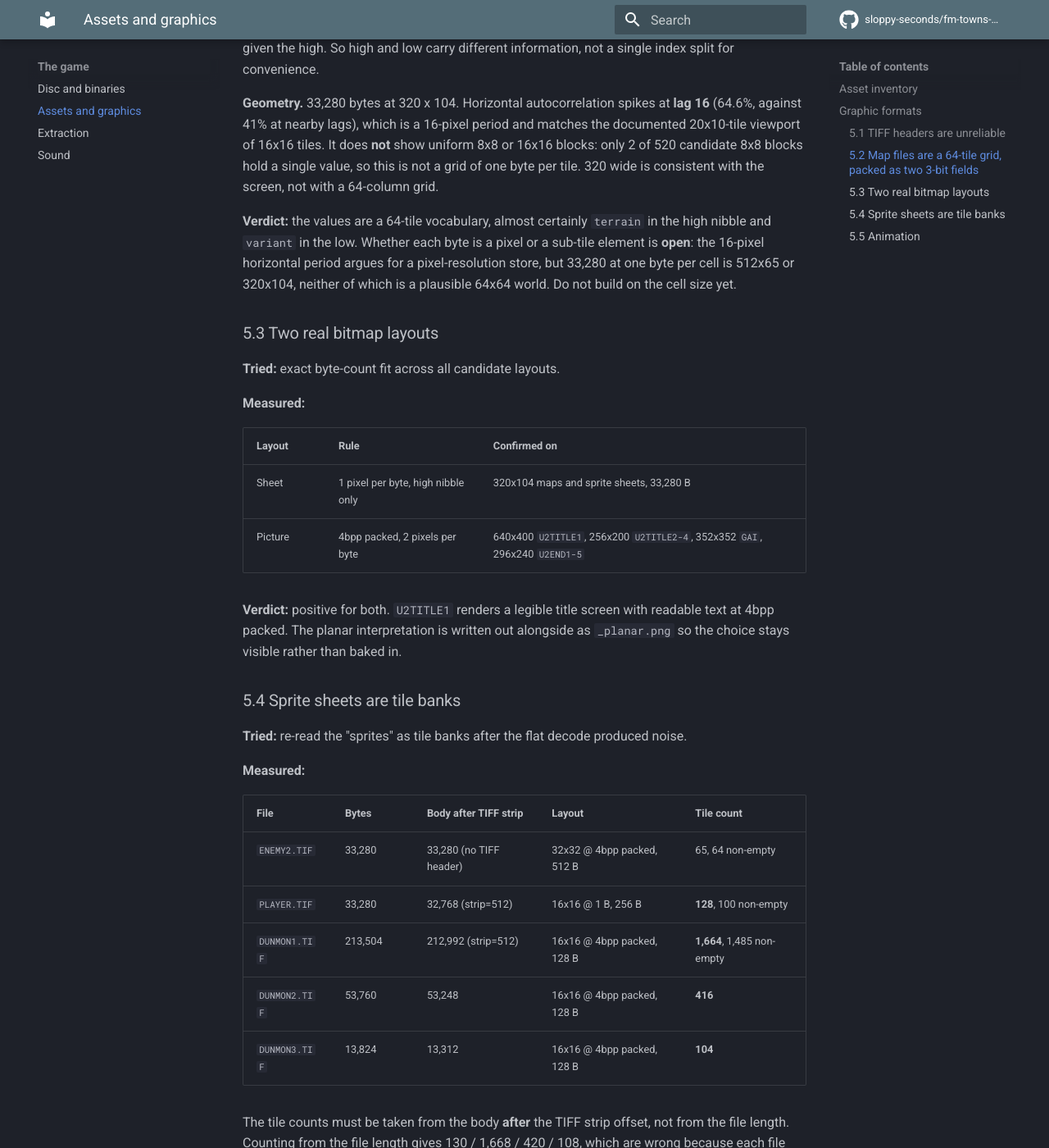
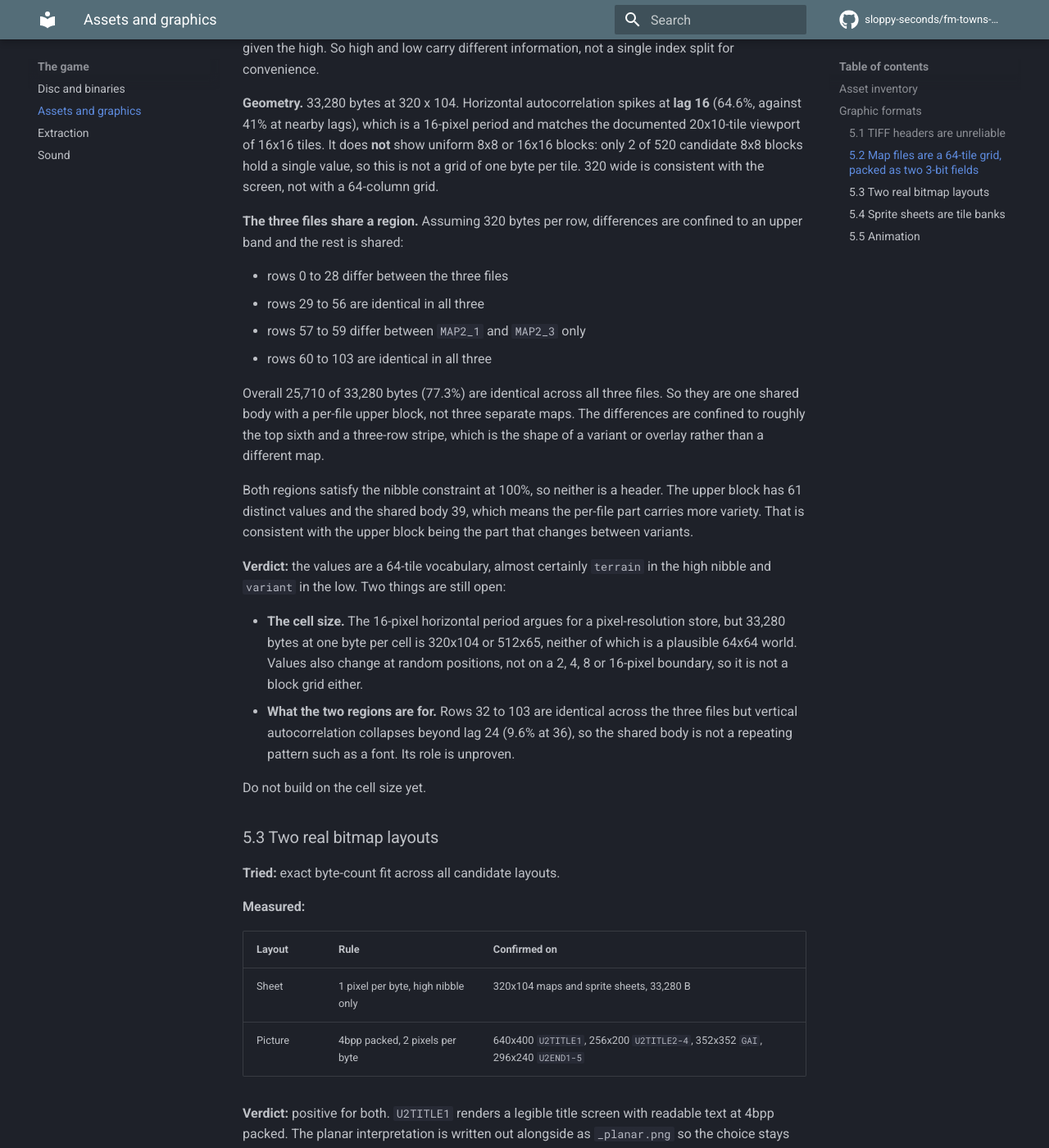
Before and after one commit to sloppy-seconds/fm-towns-ultima, an MkDocs documentation site: the page built from docs/assets-and-graphics.md, in a window 1280 px wide and 1400 px high, scrolled down 2790 px. Shown: the whole window at 82% size. Built offline with MkDocs 1.6.1 and Material for MkDocs 9.7.7, drawn with Linux system fonts in a browser that asks for light colours; comment, search, counter and statistics services are not loaded.

Commit message:
MAP2_1/2/3 are variants of one map, and the cell model is still open
Chasing the geometry produced a better fact than the geometry would have been.

The three map files are not three maps. Assuming 320-byte rows, differences are
confined to an upper band: rows 0 to 28 differ, rows 29 to 56 are identical in all
three, rows 57 to 59 differ between MAP2_1 and MAP2_3 only, and rows 60 to 103 are
identical again. 25,710 of 33,280 bytes (77.3%) match across all three. That is one
shared body with a per-file overlay, not three separate worlds.

What did not resolve is the cell size, and every cheap hypothesis is now excluded.
Values change at random positions rather than on a 2, 4, 8 or 16-pixel boundary, so
it is not a block grid. Nibbles never exceed 7, so it is not 4bpp pairs either.
Only 2 of 520 candidate 8x8 blocks are uniform. The 16-pixel horizontal
autocorrelation spike is real but does not by itself imply 16x16 cells.

An apparent lattice in the shared region turned out to be an artefact of my own
downsampling. Vertical autocorrelation collapses past lag 24 (9.6% at 36), so the
shared body is not a repeating pattern such as a font. I nearly wrote that up as a
glyph table.

tools/mapfmt.js now reports the cross-file comparison as well as the per-file
measurements, so the row bands above are reproducible rather than remembered.

```diff
--- a/docs/assets-and-graphics.md
+++ b/docs/assets-and-graphics.md
@@ -134,11 +134,36 @@ uniform 8x8 or 16x16 blocks: only 2 of 520 candidate 8x8 blocks hold a single
 value, so this is not a grid of one byte per tile. 320 wide is consistent with the
 screen, not with a 64-column grid.
 
+**The three files share a region.** Assuming 320 bytes per row, differences are
+confined to an upper band and the rest is shared:
+
+- rows 0 to 28 differ between the three files
+- rows 29 to 56 are identical in all three
+- rows 57 to 59 differ between `MAP2_1` and `MAP2_3` only
+- rows 60 to 103 are identical in all three
+
+Overall 25,710 of 33,280 bytes (77.3%) are identical across all three files. So
+they are one shared body with a per-file upper block, not three separate maps. The
+differences are confined to roughly the top sixth and a three-row stripe, which is
+the shape of a variant or overlay rather than a different map.
+
+Both regions satisfy the nibble constraint at 100%, so neither is a header. The
+upper block has 61 distinct values and the shared body 39, which means the
+per-file part carries more variety. That is consistent with the upper block being
+the part that changes between variants.
+
 **Verdict:** the values are a 64-tile vocabulary, almost certainly `terrain` in the
-high nibble and `variant` in the low. Whether each byte is a pixel or a sub-tile
-element is **open**: the 16-pixel horizontal period argues for a pixel-resolution
-store, but 33,280 at one byte per cell is 512x65 or 320x104, neither of which is a
-plausible 64x64 world. Do not build on the cell size yet.
+high nibble and `variant` in the low. Two things are still open:
+
+- **The cell size.** The 16-pixel horizontal period argues for a pixel-resolution
+  store, but 33,280 bytes at one byte per cell is 320x104 or 512x65, neither of
+  which is a plausible 64x64 world. Values also change at random positions, not on
+  a 2, 4, 8 or 16-pixel boundary, so it is not a block grid either.
+- **What the two regions are for.** Rows 32 to 103 are identical across the three
+  files but vertical autocorrelation collapses beyond lag 24 (9.6% at 36), so the
+  shared body is not a repeating pattern such as a font. Its role is unproven.
+
+Do not build on the cell size yet.
 
 ### 5.3 Two real bitmap layouts
 
```
Also changed, not shown: 1 other file.
